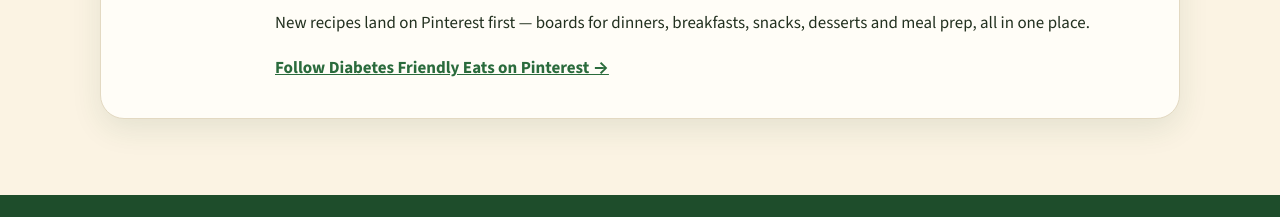
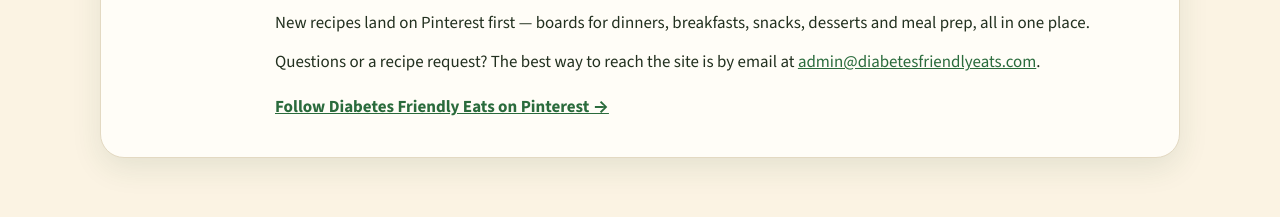
Before and after one commit to carlransom/diabetes-friendly-eats, a plain HTML site: page index.html in a window 1280 px wide. Shown: the part 11624-11841 px from the top of the page. Drawn offline with nearby package versions, Linux system fonts and the light colour scheme.

Commit message:
Add admin@diabetesfriendlyeats.com contact email

```diff
--- a/index.html
+++ b/index.html
@@ -1235,6 +1235,7 @@ body.locked{overflow:hidden}
           <h2 id="about-h">Hi, I'm Carl.</h2>
           <p>I'm Carl. I live with type 2 diabetes, and I cook this way every day — not because a textbook told me to, but because this is my kitchen, my plate, my life. These are the meals my whole family actually eats. I'm not a doctor or a dietitian; I'm a home cook sharing what works at my table.</p>
           <p>New recipes land on Pinterest first — boards for dinners, breakfasts, snacks, desserts and meal prep, all in one place.</p>
+          <p>Questions or a recipe request? The best way to reach the site is by email at <a href="mailto:admin@diabetesfriendlyeats.com">admin@diabetesfriendlyeats.com</a>.</p>
           <a class="pin-link" href="https://www.pinterest.com/kingsoverqueens2012/" target="_blank" rel="noopener">Follow Diabetes Friendly Eats on Pinterest →</a>
         </div>
       </div>
@@ -1248,6 +1249,7 @@ body.locked{overflow:hidden}
     <img class="logo" src="assets/logo.webp" width="1600" height="1600" alt="" />
     <span class="fname">Diabetes Friendly Eats</span>
     <p><a href="https://www.pinterest.com/kingsoverqueens2012/" target="_blank" rel="noopener">Follow us on Pinterest</a> · <a href="#recipes">Recipes</a> · <a href="#mealplan">Meal Plan</a> · <a href="#shop">Shop</a></p>
+    <p>Questions? Write to <a href="mailto:admin@diabetesfriendlyeats.com">admin@diabetesfriendlyeats.com</a></p>
     <p>General information only — not medical advice. Talk to your clinician or a registered dietitian about your own eating plan.</p>
     <p>As an Amazon Associate I earn from qualifying purchases.</p>
     <p class="fine">All nutrition values on this site are estimates. Recipes are general food information shared from a home kitchen.</p>
```
